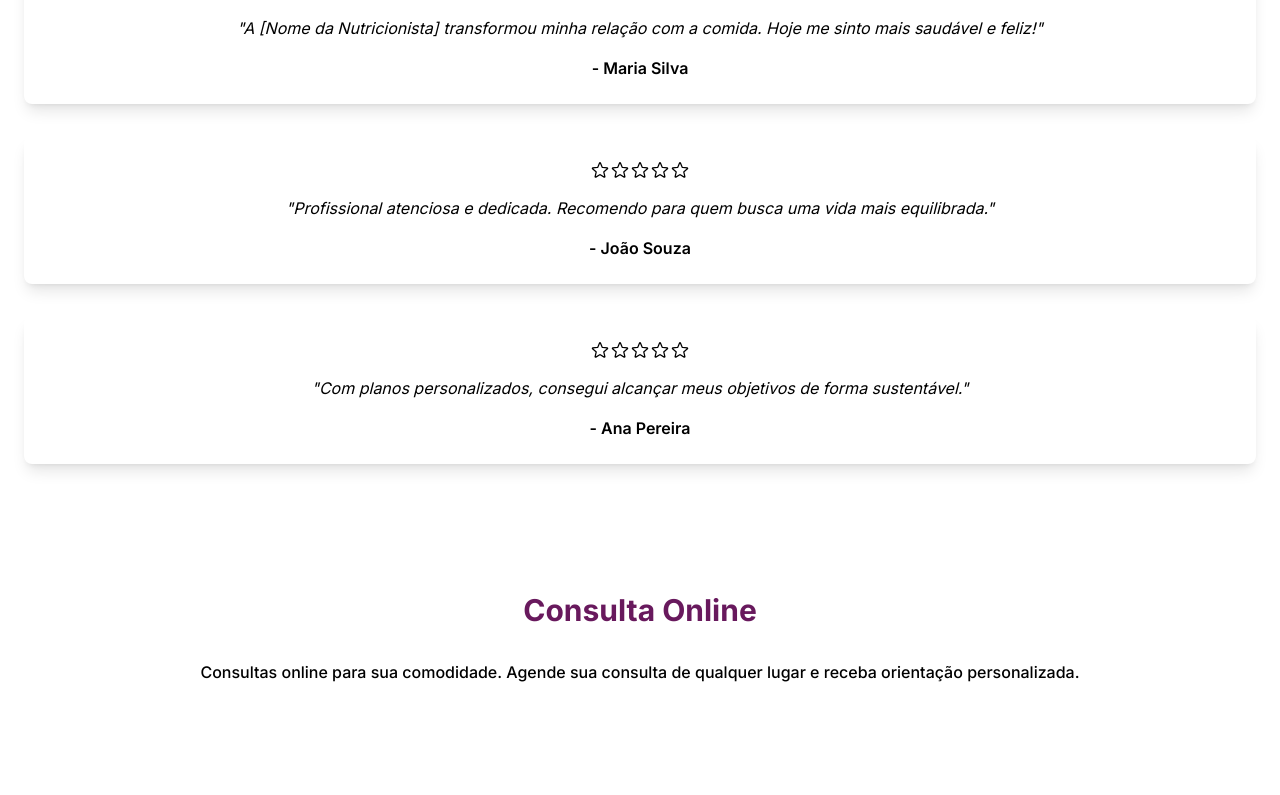
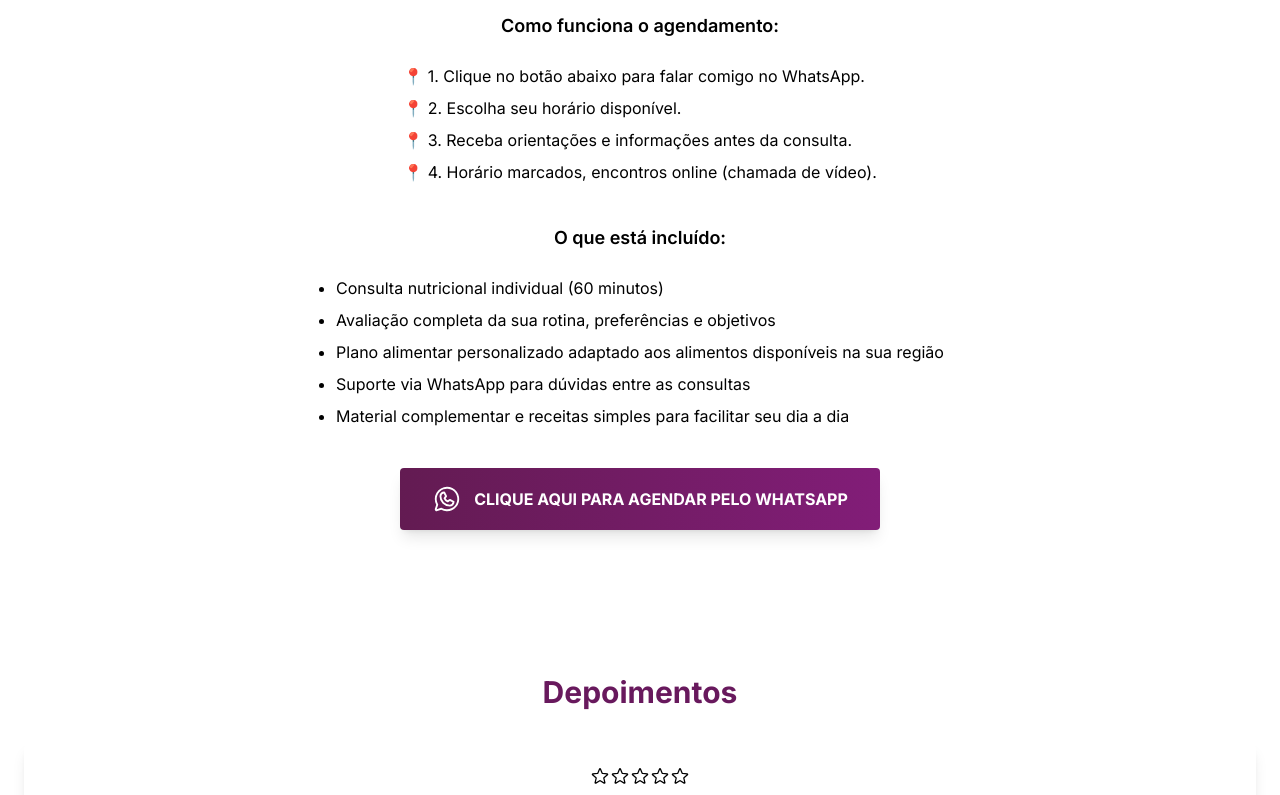
Before and after one commit to m4rcaoferole/rosenutri, a Next.js app: page / in a window 1280 px wide. Shown: the part 2185-2980 px from the top of the page. Built offline with nearby package versions, Linux system fonts and the light colour scheme.

Commit message:
feat: add description `Consultation.tsx`

```diff
--- a/src/app/page.tsx
+++ b/src/app/page.tsx
@@ -21,9 +21,9 @@ export default function Home() {
 
         <AboutNutri />
 
+        <Consultation />
+
         <Testimonials />
-
-        <Consultation />
 
         <Contact />
       </div>
--- a/src/components/Consultation/index.tsx
+++ b/src/components/Consultation/index.tsx
@@ -1,20 +1,48 @@
-import React from 'react'
+'use client';
+
+import { WhatsappLogo } from '@phosphor-icons/react';
 
 export default function Consultation() {
   return (
-    <section id="consultation" className="bg-white py-16">
+    <section id="consultation" className="bg-white py-10">
       <div className="container mx-auto px-6 text-center">
-        <h2 className="text-3xl font-bold text-murasaki200 mb-8">Consulta Online</h2>
-        <p className="text-gray-700 font-medium mb-8">
-          Consultas online para sua comodidade. Agende sua consulta de qualquer lugar e receba orientação personalizada.
-        </p>
-        <a
-          href="#contact"
-          className="bg-green-600 text-white px-6 py-3 rounded-lg font-semibold hover:bg-green-700 transition"
-        >
-          Agendar Consulta
-        </a>
+        <h2 className="text-3xl font-bold text-murasaki200 mb-8">
+          Vamos começar sua transformação?
+        </h2>
+        <h3 className="font-semibold text-murasaki200 mb-8">
+          Escolha o melhor horário e inicie um plano alimentar feito especialmente para você <br />—
+          com leveza, estratégia e resultados reais.
+        </h3>
+        <div className="flex flex-col justify-center items-center mb-10">
+          <ul className="space-y-2 text-left">
+            <h4 className="font-semibold text-lg text-center mb-6">Como funciona o agendamento:</h4>
+            <li>📍 1. Clique no botão abaixo para falar comigo no WhatsApp.</li>
+            <li>📍 2. Escolha seu horário disponível.</li>
+            <li>📍 3. Receba orientações e informações antes da consulta.</li>
+            <li>📍 4. Horário marcados, encontros online (chamada de vídeo).</li>
+          </ul>
+        </div>
+        <div className="flex flex-col justify-center items-center mb-10">
+          <ul className="list-disc space-y-2 text-left">
+            <h4 className="font-semibold text-lg text-center mb-6">O que está incluído:</h4>
+            <li>Consulta nutricional individual (60 minutos)</li>
+            <li>Avaliação completa da sua rotina, preferências e objetivos</li>
+            <li>Plano alimentar personalizado adaptado aos alimentos disponíveis na sua região</li>
+            <li>Suporte via WhatsApp para dúvidas entre as consultas</li>
+            <li>Material complementar e receitas simples para facilitar seu dia a dia</li>
+          </ul>
+        </div>
+        <div className="flex justify-center w-30 m-10">
+          <a
+            href="https://wa.me/819038354891"
+            target="_blank"
+            className="flex justify-center items-center bg-gradient-to-r from-murasaki300 to-murasaki100 text-white font-bold px-8 py-4 rounded shadow-lg hover:opacity-90 transition"
+          >
+            <WhatsappLogo size={30} className="inline mr-3" />
+            <div>CLIQUE AQUI PARA AGENDAR PELO WHATSAPP</div>
+          </a>
+        </div>
       </div>
     </section>
-  )
+  );
 }
```
